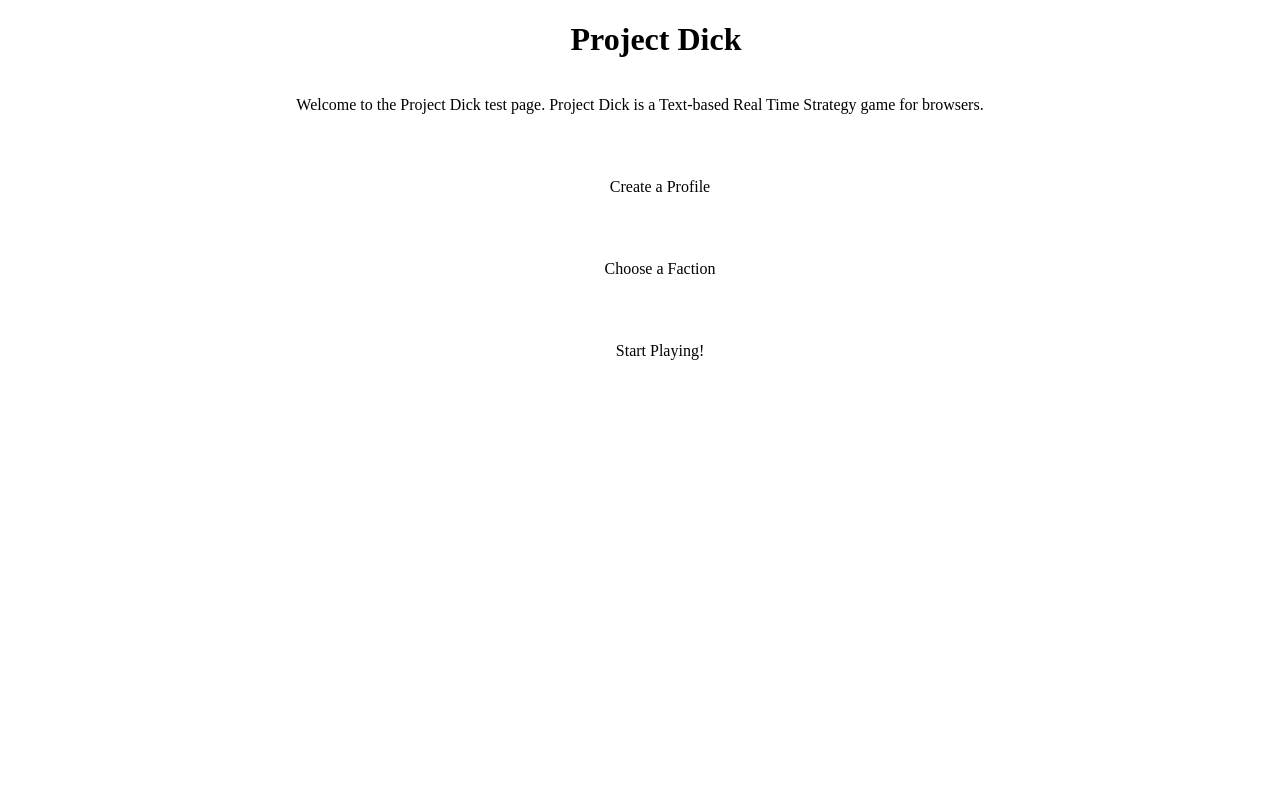
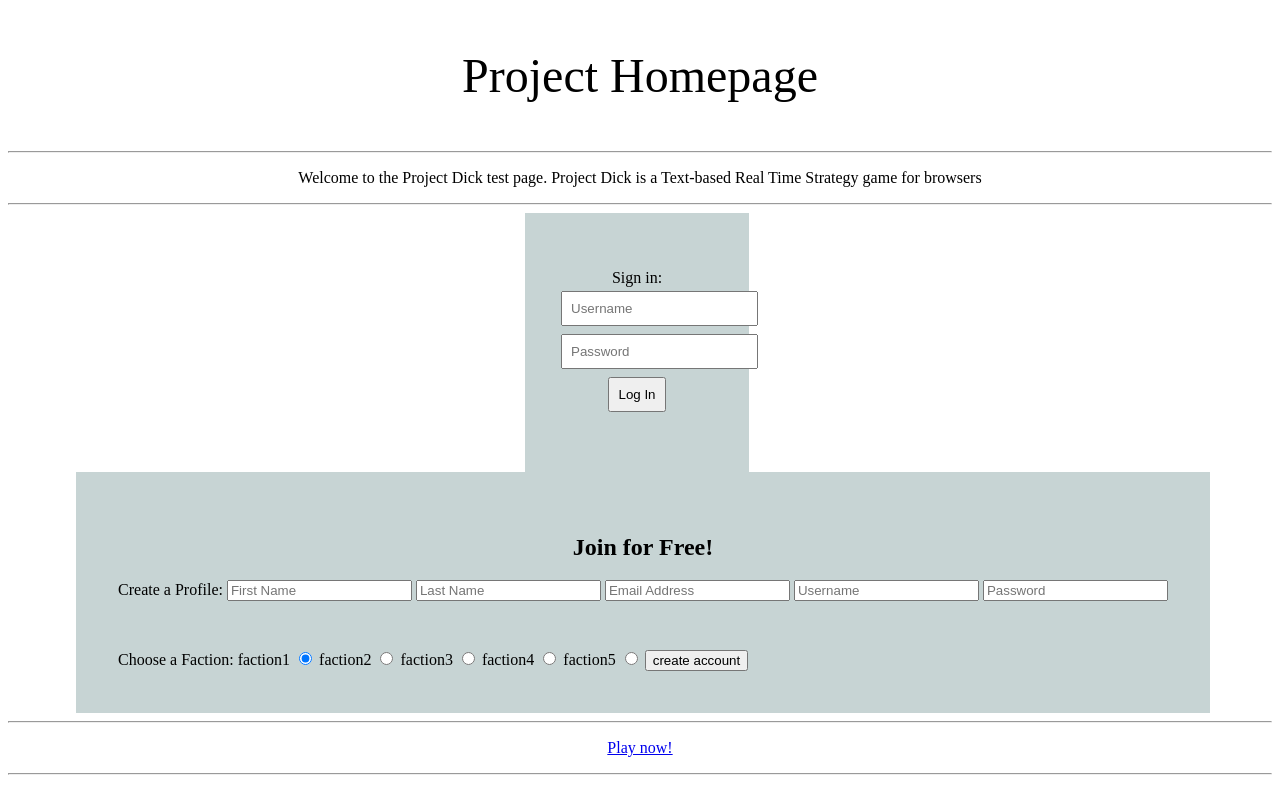
Before and after one commit to nikogonzalez/ProjectD, a PHP site: page /hometwo.html in a window 1280 px wide. Run offline with PHP 8.4, Linux system fonts and the light colour scheme.

Commit message:
homepage login and styles

```diff
--- a/css/hometwo.css
+++ b/css/hometwo.css
@@ -1,14 +1,27 @@
-.cont {
-  width: 100%; }
-  .cont .head {
-    text-align: center;
-    margin-left: 2em; }
-  .cont .content {
-    text-align: center; }
-    .cont .content .intro {
-      padding: 1em; }
-    .cont .content ul .content-menu-item {
-      list-style-type: none;
-      padding: 2em; }
+.container {
+  width: 100%;
+  text-align: center; }
+  .container .head-container {
+    font-size: 3em; }
+  .container .description {
+    margin: 1em; }
+  .container .log-in-container {
+    background-color: #c7d4d4;
+    display: inline-block;
+    vertical-align: top;
+    margin-right: 6px;
+    width: 10em;
+    padding: 3.5em 2em; }
+    .container .log-in-container .space {
+      padding: 8px;
+      margin: 4px; }
+  .container .profile-container {
+    background-color: #c7d4d4;
+    display: inline-block;
+    margin-left: 6px;
+    padding: 2.6em; }
+    .container .profile-container .faction-container {
+      text-align: left;
+      padding-top: 3em; }
 
 /*# sourceMappingURL=hometwo.css.map */
--- a/hometwo.html
+++ b/hometwo.html
@@ -15,23 +15,75 @@
 
      <body>
 
-         <div class="cont">
-             <header class="head">
-                 <h1 class="title">Project Dick</h1>
+         <main class="container">
+             <header class="head-container">
+                 <p class="head-title">Project Homepage</p>
              </header>
-             <main class="content">
-                 <p class="intro">Welcome to the Project Dick test page.
-                 Project Dick is a Text-based Real Time Strategy game for browsers.</p>
-                 <ul class="content-menu">
-                     <li class="content-menu-item">Create a Profile</li>
-                     <li class="content-menu-item">Choose a Faction</li>
-                     <li class="content-menu-item">Start Playing!</li>
-                 </ul>
-             </main>
+             <hr>
+             <section class="description">
+                 <p class="description-welcome">
+                     Welcome to the Project Dick test page. Project
+                     Dick is a Text-based Real Time Strategy game for
+                     browsers
+                 </p>
+             </section>
+             <hr>
+             <!-- create log in form and style to left side -->
+             <section class="log-in-container">
+                 <form>
+
+                     <label>Sign in:</label>
+                     <input class="space" name="username" placeholder="Username">
+                     <input class="space" name="password" placeholder="Password">
+                     <input class="space" type="submit" value="Log In">
+
+                 </form>
+             </section>
+             <!-- container for create profile form move to right -->
+             <section class="profile-container">
+
+                 <form>
+                     <h2>Join for Free!</h2>
+                    <label>Create a Profile:</label>
+                    <input class="block" name="First Name" type="text" placeholder="First Name">
+                    <input class="block" name="Last Name" type="text" placeholder ="Last Name">
+                    <input class="block" name="Email" type="text" placeholder="Email Address">
+                    <input class="block" name="Username" type="text" placeholder="Username">
+                    <input class="block" name="Password" type="password" placeholder="Password">
+
+                 </form>
+
+                 <section class="faction-container">
+                     <form>
+
+                         <label>Choose a Faction:</label>
+
+                         <label for="faction1" id="faction1" value="faction1">faction1</label>
+                         <input type="radio" name="faction" value="faction1" checked = checked>
+                         <label for="faction2" id="faction2" value="faction2">faction2</label>
+                         <input type="radio" name="faction" value="faction2">
+                         <label for="faction3" id="faction3" value="faction3">faction3</label>
+                         <input type="radio" name="faction" value="faction3">
+                         <label for="faction4" id="faction4" value="faction4">faction4</label>
+                         <input type="radio" name="faction" value="faction4">
+                         <label for="faction5" id="faction5" value="faction5">faction5</label>
+                         <input type="radio" name="faction" value="faction5">
+                         <input type="submit" value="create account">
+
+                     </form>
+                 </section>
+
+             </section>
 
 
-
-         </div>
+             <hr>
+             <section class="play-container">
+                 <a href="#">
+                     <p class="play-title">Play now!</p>
+                 </a>
+             </section>
+             <hr>
+         </main>
 
      </body>
 </html>
--- a/scss/hometwo.scss
+++ b/scss/hometwo.scss
@@ -1,21 +1,39 @@
 // scss --watch scss:css to start
+.container {
+    width: 100%;
+    text-align: center;
+    .head-container {
+        font-size: 3em;
+    }
 
-.cont {
-    width: 100%;
-    .head {
-        text-align: center;
-        margin-left: 2em;
+    .description {
+        margin: 1em;
     }
-    .content {
-        text-align: center;
-        .intro {
-            padding: 1em;
-        }
-        ul {
-            .content-menu-item {
-                list-style-type: none;
-                padding: 2em;
-            }
+
+    .log-in-container {
+        background-color: #c7d4d4;
+        display: inline-block;
+        vertical-align: top;
+        margin-right: 6px;
+        width: 10em;
+        padding: 3.5em 2em;
+
+        .space {
+            padding: 8px;
+            margin: 4px;
         }
     }
+    .profile-container {
+        background-color: #c7d4d4;
+        display: inline-block;
+        margin-left: 6px;
+        padding: 2.6em;
+
+        .faction-container {
+            text-align: left;
+            padding-top: 3em;
+
+        }
+    }
+
 }
```
Also changed, not shown: 1 other file.
